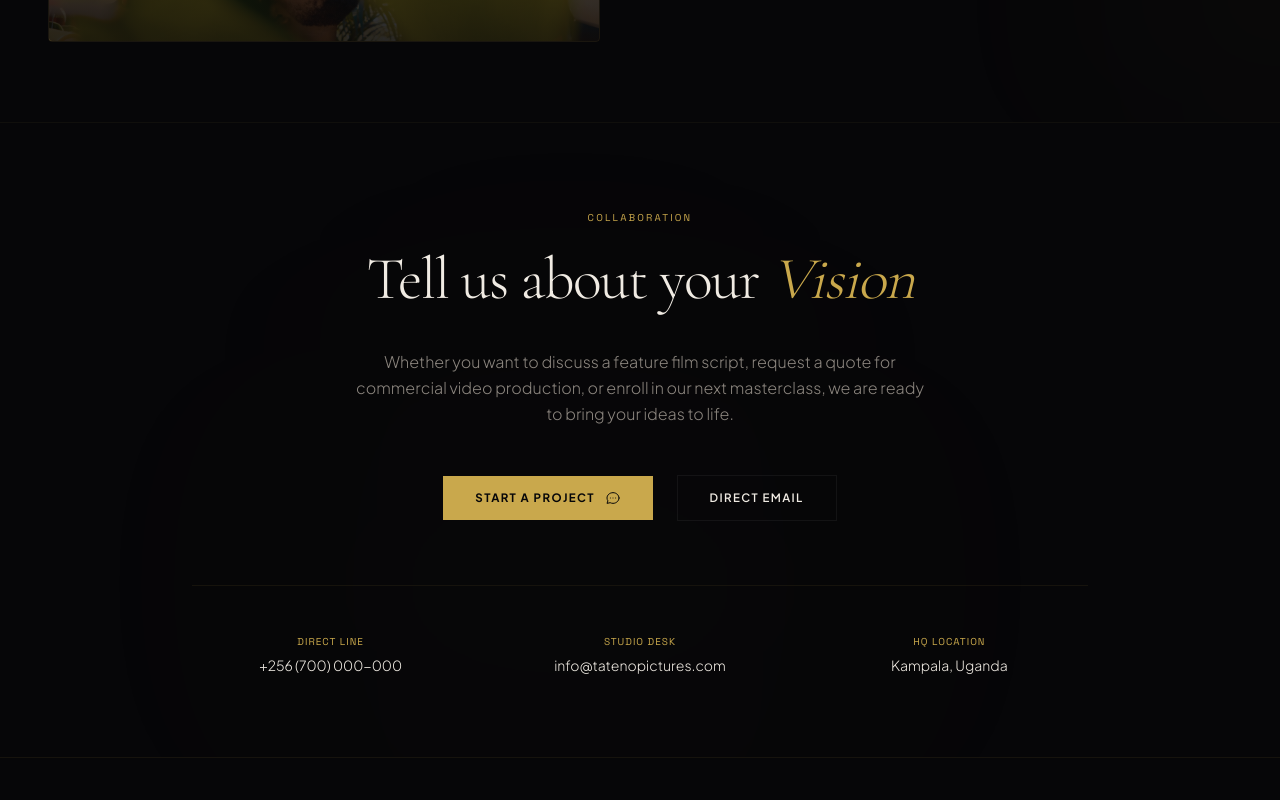
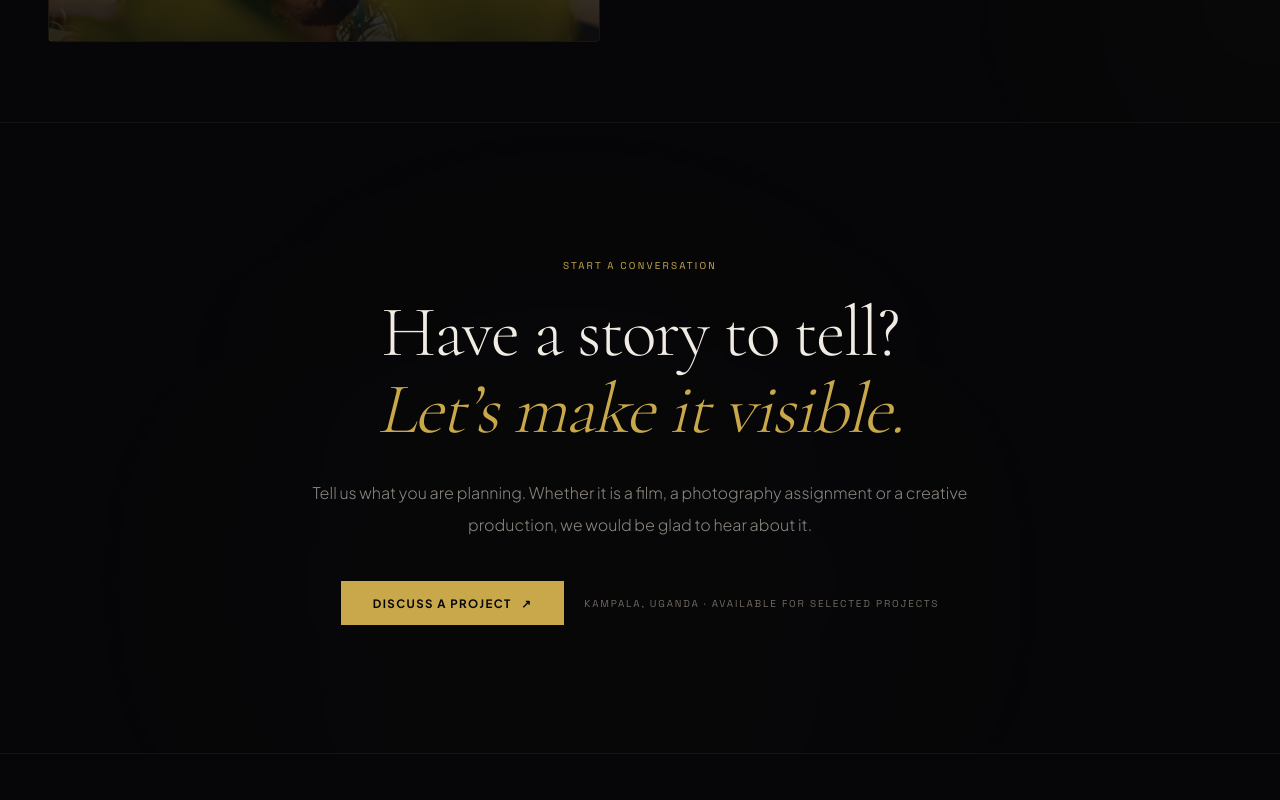
Before and after one commit to OkechaWilly/tatenopictures-web, a Next.js app: page / in a window 1280 px wide. Shown: the part 4880-5680 px from the top of the page. Built offline with nearby package versions, Linux system fonts and the light colour scheme.

Commit message:
Simplify contact section and remove unverified contact placeholders

```diff
--- a/src/components/sections/Contact.tsx
+++ b/src/components/sections/Contact.tsx
@@ -8,130 +8,104 @@ export default function Contact() {
   const [isModalOpen, setIsModalOpen] = useState(false);
 
   return (
-    <section id="contact" className="bg-[#060608] section-pad page-pad border-t border-[rgba(201,168,76,0.05)] relative overflow-hidden flex items-center min-h-[75vh]">
-      {/* Background radial glows */}
-      <div className="absolute top-1/3 left-1/4 w-[500px] h-[500px] bg-[rgba(201,168,76,0.02)] rounded-full filter blur-[150px] pointer-events-none" />
+    <section id="contact" className="relative flex min-h-[65vh] items-center overflow-hidden border-t border-white/5 bg-[#060608] px-6 py-24 md:py-32">
+      <div className="pointer-events-none absolute left-1/4 top-1/3 h-[500px] w-[500px] rounded-full bg-[rgba(201,168,76,0.025)] blur-[150px]" />
 
-      <div className="max-w-4xl mx-auto w-full relative z-10 text-center">
-
+      <div className="relative z-10 mx-auto w-full max-w-5xl text-center">
         <motion.span
           initial={{ opacity: 0 }}
           whileInView={{ opacity: 1 }}
           viewport={{ once: true }}
-          className="label-gold mb-4 inline-block"
+          className="label-gold mb-5 inline-block"
         >
-          Collaboration
+          Start a conversation
         </motion.span>
 
         <motion.h2
-          initial={{ opacity: 0, y: 35 }}
+          initial={{ opacity: 0, y: 30 }}
           whileInView={{ opacity: 1, y: 0 }}
           viewport={{ once: true }}
-          transition={{ duration: 1, ease: [0.16, 1, 0.3, 1] }}
-          className="text-4xl sm:text-6xl font-serif font-light text-[#F0EBE3] tracking-tight leading-tight mb-8"
+          transition={{ duration: 0.8, ease: [0.16, 1, 0.3, 1] }}
+          className="mx-auto mb-7 max-w-4xl font-serif text-4xl font-light leading-[1.08] tracking-tight text-[#F0EBE3] sm:text-6xl md:text-7xl"
         >
-          Tell us about your <span className="italic text-[#C9A84C]">Vision</span>
+          Have a story to tell?
+          <span className="block italic text-[#C9A84C]">Let’s make it visible.</span>
         </motion.h2>
 
         <motion.p
-          initial={{ opacity: 0, y: 20 }}
+          initial={{ opacity: 0, y: 18 }}
           whileInView={{ opacity: 1, y: 0 }}
           viewport={{ once: true }}
-          transition={{ duration: 1, delay: 0.1, ease: [0.16, 1, 0.3, 1] }}
-          className="text-[#8C867F] font-sans font-light text-base leading-relaxed max-w-xl mx-auto mb-12"
+          transition={{ duration: 0.8, delay: 0.1 }}
+          className="mx-auto mb-10 max-w-2xl text-sm font-light leading-8 text-[#8C867F] md:text-base"
         >
-          Whether you want to discuss a feature film script, request a quote for commercial video production, or enroll in our next masterclass, we are ready to bring your ideas to life.
+          Tell us what you are planning. Whether it is a film, a photography assignment or a creative production, we would be glad to hear about it.
         </motion.p>
 
-        {/* CTA Button to open Contact Modal */}
         <motion.div
-          initial={{ opacity: 0, y: 20 }}
+          initial={{ opacity: 0, y: 18 }}
           whileInView={{ opacity: 1, y: 0 }}
           viewport={{ once: true }}
-          transition={{ duration: 1, delay: 0.2, ease: [0.16, 1, 0.3, 1] }}
-          className="flex flex-col sm:flex-row items-center justify-center gap-6 mb-16"
+          transition={{ duration: 0.8, delay: 0.2 }}
+          className="flex flex-col items-center justify-center gap-5 sm:flex-row"
         >
-          <button onClick={() => setIsModalOpen(true)} className="btn-gold px-10">
-            Start a Project
-            <svg className="w-4 h-4" fill="none" stroke="currentColor" viewBox="0 0 24 24">
-              <path strokeLinecap="round" strokeLinejoin="round" strokeWidth={1.5} d="M8 12h.01M12 12h.01M16 12h.01M21 12c0 4.418-4.03 8-9 8a9.863 9.863 0 01-4.255-.949L3 20l1.395-3.72C3.512 15.042 3 13.574 3 12c0-4.418 4.03-8 9-8s9 3.582 9 8z" />
-            </svg>
+          <button
+            type="button"
+            onClick={() => setIsModalOpen(true)}
+            className="btn-gold px-10"
+          >
+            Discuss a project
+            <span aria-hidden="true">↗</span>
           </button>
-
-          <a href="mailto:info@tatenopictures.com" className="btn-outline px-10">
-            Direct Email
-          </a>
+          <span className="text-[10px] font-mono uppercase tracking-[0.18em] text-[#6F6962]">
+            Kampala, Uganda · Available for selected projects
+          </span>
         </motion.div>
-
-        {/* Quick Contacts Footer Grid */}
-        <motion.div
-          initial={{ opacity: 0 }}
-          whileInView={{ opacity: 1 }}
-          viewport={{ once: true }}
-          transition={{ duration: 1.2, delay: 0.3 }}
-          className="grid grid-cols-1 sm:grid-cols-3 gap-8 border-t border-[rgba(201,168,76,0.08)] pt-12 text-center"
-        >
-          <div>
-            <span className="text-[10px] font-mono text-[#C9A84C] uppercase tracking-widest block mb-1">Direct Line</span>
-            <a href="tel:+25670000000" className="text-sm font-sans font-light text-[#F0EBE3] hover:text-[#C9A84C] transition-colors">
-              +256 (700) 000-000
-            </a>
-          </div>
-          <div>
-            <span className="text-[10px] font-mono text-[#C9A84C] uppercase tracking-widest block mb-1">Studio Desk</span>
-            <a href="mailto:info@tatenopictures.com" className="text-sm font-sans font-light text-[#F0EBE3] hover:text-[#C9A84C] transition-colors">
-              info@tatenopictures.com
-            </a>
-          </div>
-          <div>
-            <span className="text-[10px] font-mono text-[#C9A84C] uppercase tracking-widest block mb-1">HQ Location</span>
-            <span className="text-sm font-sans font-light text-[#F0EBE3]">
-              Kampala, Uganda
-            </span>
-          </div>
-        </motion.div>
-
       </div>
 
-      {/* Full screen contact form modal */}
       <AnimatePresence>
         {isModalOpen && (
           <motion.div
             initial={{ opacity: 0 }}
             animate={{ opacity: 1 }}
             exit={{ opacity: 0 }}
-            className="fixed inset-0 z-50 bg-[#060608]/95 backdrop-blur-xl flex items-center justify-center p-4 overflow-y-auto"
+            onClick={(event) => {
+              if (event.target === event.currentTarget) setIsModalOpen(false);
+            }}
+            className="fixed inset-0 z-50 flex items-center justify-center overflow-y-auto bg-[#060608]/95 p-4 backdrop-blur-xl"
           >
             <motion.div
-              initial={{ scale: 0.95, opacity: 0 }}
+              role="dialog"
+              aria-modal="true"
+              aria-labelledby="project-brief-title"
+              initial={{ scale: 0.97, opacity: 0 }}
               animate={{ scale: 1, opacity: 1 }}
-              exit={{ scale: 0.95, opacity: 0 }}
-              transition={{ duration: 0.4, ease: [0.16, 1, 0.3, 1] }}
-              className="bg-[#0D0C0F] border border-[rgba(201,168,76,0.15)] p-6 sm:p-10 rounded max-w-xl w-full relative my-8"
+              exit={{ scale: 0.97, opacity: 0 }}
+              transition={{ duration: 0.3 }}
+              className="relative my-8 w-full max-w-xl rounded border border-[rgba(201,168,76,0.15)] bg-[#0D0C0F] p-6 sm:p-10"
             >
-              {/* Close Button */}
               <button
+                type="button"
                 onClick={() => setIsModalOpen(false)}
-                className="absolute top-4 right-4 text-[#8C867F] hover:text-[#F0EBE3] p-2"
-                aria-label="Close modal"
+                className="absolute right-4 top-4 p-2 text-[#8C867F] transition-colors hover:text-[#F0EBE3]"
+                aria-label="Close project enquiry form"
               >
-                <svg className="w-5 h-5" fill="none" stroke="currentColor" viewBox="0 0 24 24">
+                <svg className="h-5 w-5" fill="none" stroke="currentColor" viewBox="0 0 24 24" aria-hidden="true">
                   <path strokeLinecap="round" strokeLinejoin="round" strokeWidth={1.5} d="M6 18L18 6M6 6l12 12" />
                 </svg>
               </button>
 
               <div className="mb-6">
-                <span className="label-gold mb-1 inline-block">Project Brief</span>
-                <h3 className="text-2xl font-serif font-light text-[#F0EBE3]">Start your visual campaign</h3>
+                <span className="label-gold mb-1 inline-block">Project enquiry</span>
+                <h3 id="project-brief-title" className="font-serif text-2xl font-light text-[#F0EBE3]">
+                  Tell us what you have in mind.
+                </h3>
               </div>
-
-              {/* Embedded Contact Form Component */}
               <ContactForm />
             </motion.div>
           </motion.div>
         )}
       </AnimatePresence>
-
     </section>
   );
 }
```
